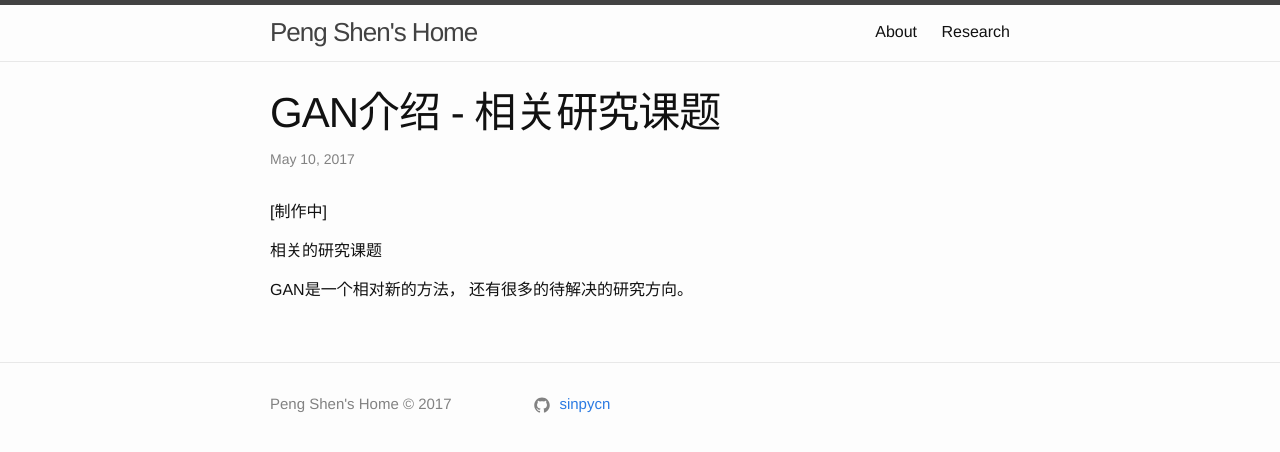
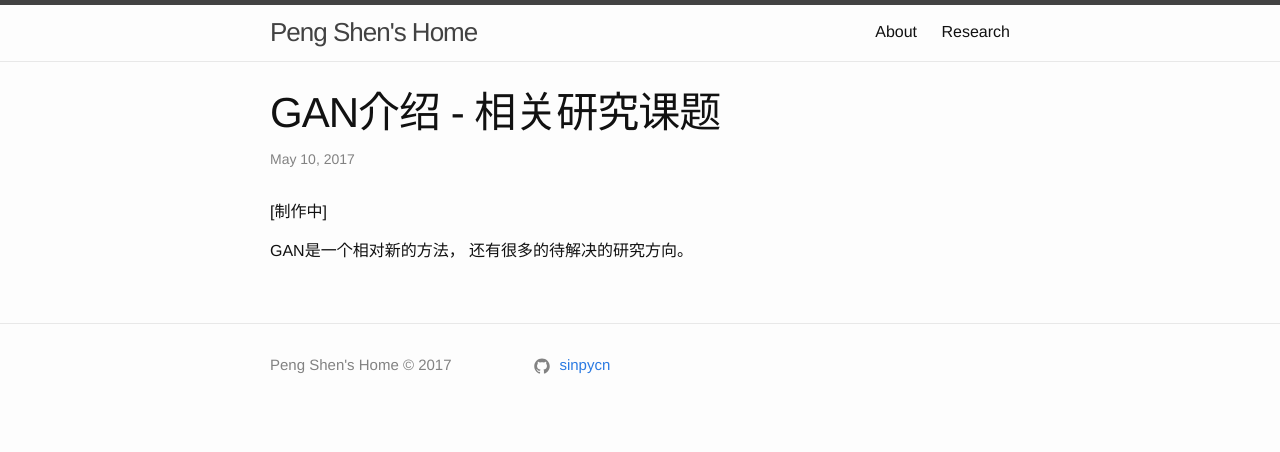
Before and after one commit to sinpycn/sinpycn.github.io, a Jekyll site: the page built from _posts/research/2017-05-10-GAN-Tutorial-Research-Frontiers.md, in a window 1280 px wide. Shown: the top 452 px of the page. Built offline with Jekyll 4.4.1, drawn with Linux system fonts in a browser that asks for light colours.

Commit message:
Update 2017-05-10-GAN-Tutorial-Research-Frontiers.md

```diff
--- a/_posts/research/2017-05-10-GAN-Tutorial-Research-Frontiers.md
+++ b/_posts/research/2017-05-10-GAN-Tutorial-Research-Frontiers.md
@@ -7,6 +7,4 @@ categories: [research, gan-tutorial]
 
 [制作中]
 
-相关的研究课题
-
 GAN是一个相对新的方法， 还有很多的待解决的研究方向。
```
